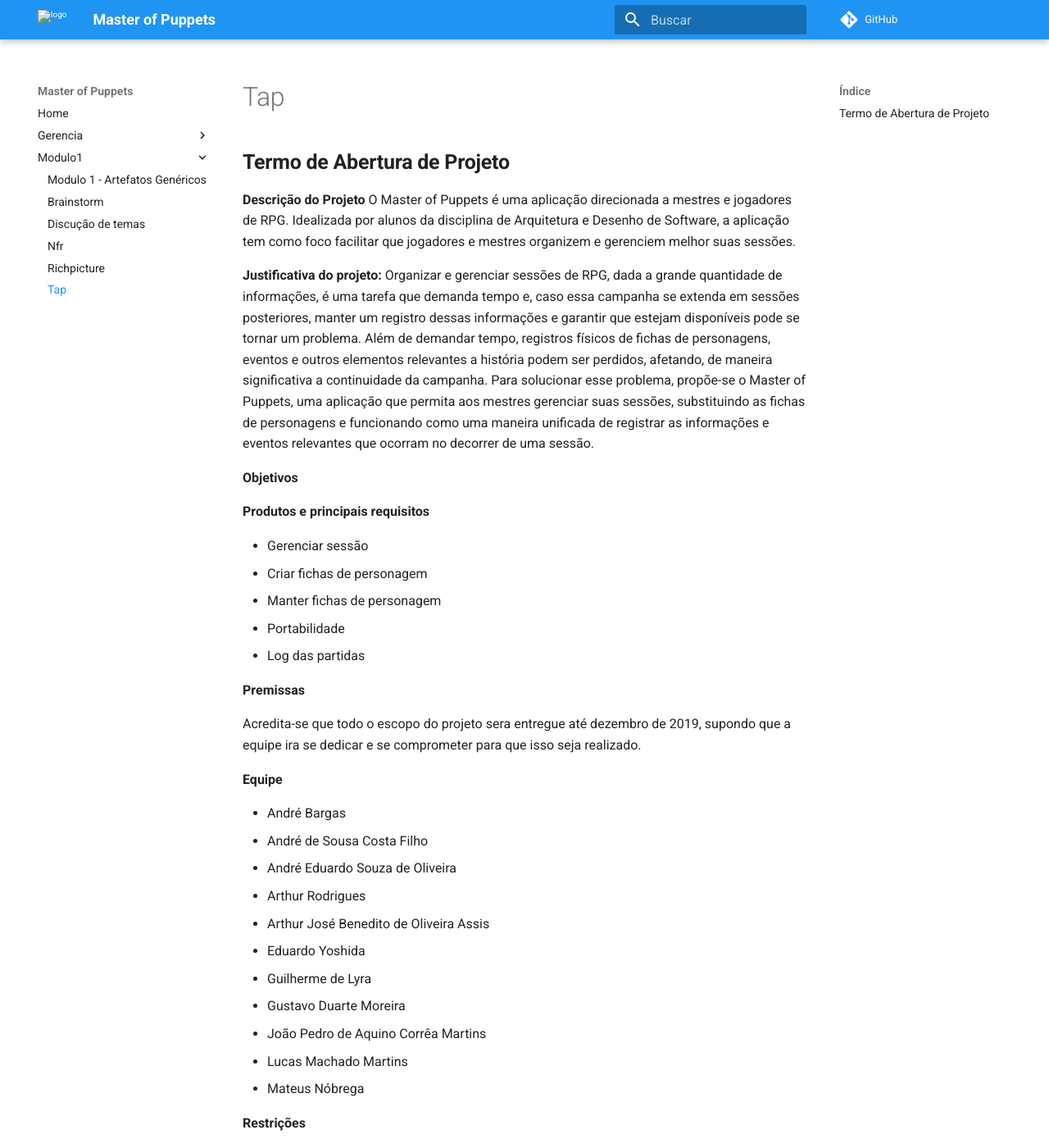
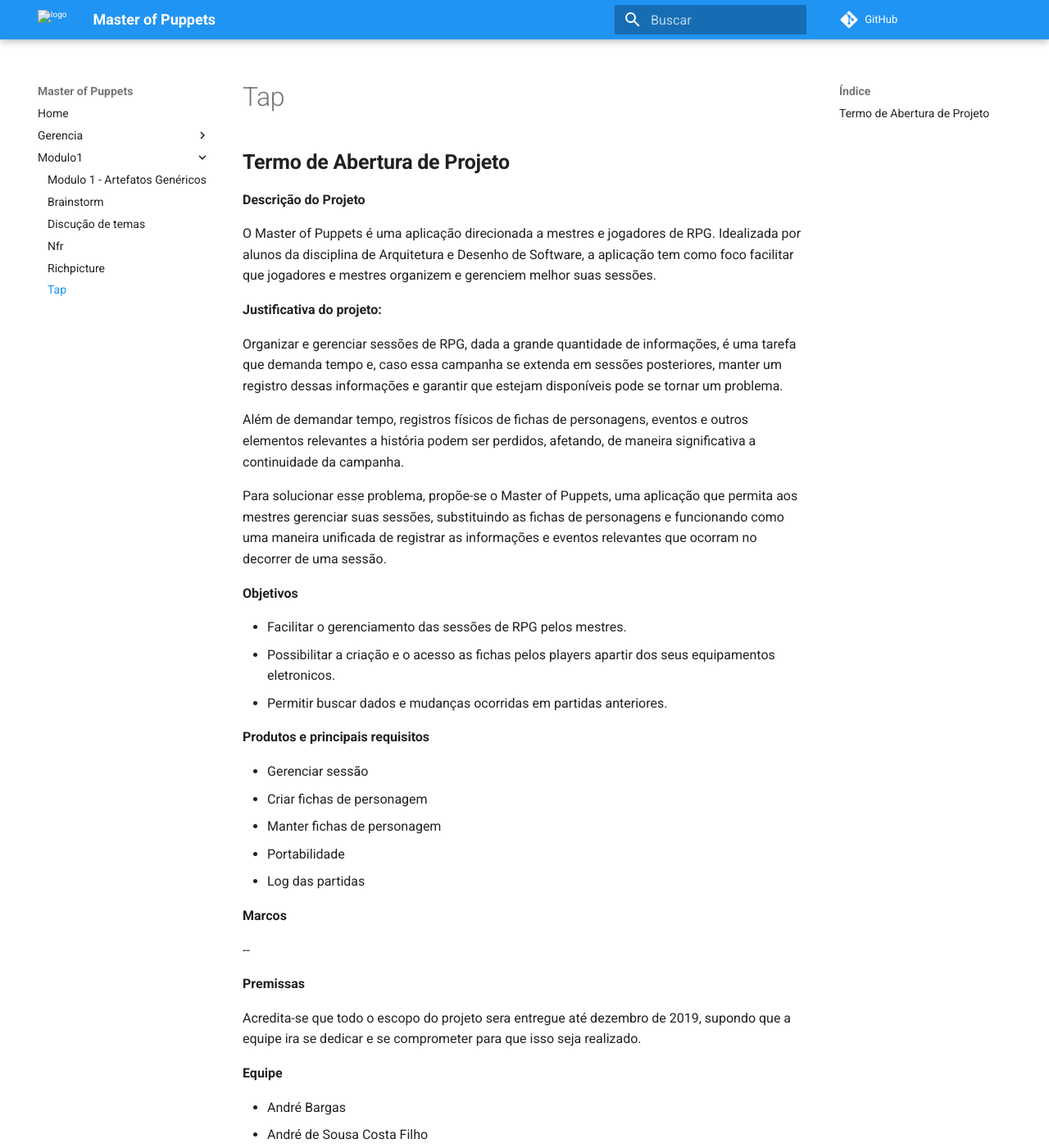
Before and after one commit to desenho-de-software-2019-02/Documentation, an MkDocs documentation site: the page built from docs/modulo1/tap.md, in a window 1280 px wide and 1400 px high. Shown: the whole window at 82% size. Built offline with MkDocs 1.6.1 and Material for MkDocs 9.7.7, drawn with Linux system fonts in a browser that asks for light colours; comment, search, counter and statistics services are not loaded; some of the changed lines change nothing that is shown; some of the changed text lies outside the part shown.

Commit message:
Melhorando TAP

```diff
--- a/docs/modulo1/tap.md
+++ b/docs/modulo1/tap.md
@@ -1,14 +1,22 @@
 ## **Termo de Abertura de Projeto**
 
 **Descrição do Projeto**
+
 O Master of Puppets é uma aplicação direcionada a mestres e jogadores de RPG. Idealizada por alunos da disciplina de Arquitetura e Desenho de Software, a aplicação tem como foco facilitar que jogadores e mestres organizem e gerenciem melhor suas sessões.
 
 **Justificativa do projeto:**
+
 Organizar e gerenciar sessões de RPG, dada a grande quantidade de informações, é uma tarefa que demanda tempo e, caso essa campanha se extenda em sessões posteriores, manter um registro dessas informações e garantir que estejam disponíveis pode se tornar um problema.
+
 Além de demandar tempo, registros físicos de fichas de personagens, eventos e outros elementos relevantes a história podem ser perdidos, afetando, de maneira significativa a continuidade da campanha.
+
 Para solucionar esse problema, propõe-se o Master of Puppets, uma aplicação que permita aos mestres gerenciar suas sessões, substituindo as fichas de personagens e funcionando como uma maneira unificada de registrar as informações e eventos relevantes que ocorram no decorrer de uma sessão.
 
 **Objetivos**
+
+* Facilitar o gerenciamento das sessões de RPG pelos mestres.
+* Possibilitar a criação e o acesso as fichas pelos players apartir dos seus equipamentos eletronicos.
+* Permitir buscar dados e mudanças ocorridas em partidas anteriores.
 
 **Produtos e principais requisitos**
 
@@ -17,6 +25,10 @@
 * Manter fichas de personagem
 * Portabilidade
 * Log das partidas
+
+**Marcos**
+
+--
 
 **Premissas**
 
@@ -36,18 +48,38 @@
 * Lucas Machado Martins
 * Mateus Nóbrega
 
+**Stakeholders**
+
+* Equipe
+* Jogadores de RPG
+* Professora Milene
+* Entusiastas dos games
+
 **Restrições**
 
+* Todo o projeto deve estar pronto até dezembro de 2019.
+* E necessário implentar alguns determinados padrões de projeto.
 
 **Riscos**
 
-| Riscos                                            | Impacto                                 | Medidas Preventivas                                                                                                                                    |
-|---------------------------------------------------|-----------------------------------------|--------------------------------------------------------------------------------------------------------------------------------------------------------|
-| Equipe muito grande dado o contexto da disciplina | Dificuldade na gerência da equipe       |  Dividir a equipe em tribos menores                                                                                                                    |
-| Membros da equipe abandonarem a disciplina        |  Sobrecarga dos membros restantes       |   Evitar que fatores internos possam causar abandono por parte de membros da equipe.                                                                   |
-| Tribos desalinhadas entre si                      | Entrega do produto pode ser prejudicada | Definir uma gerência central, responsável por acompanhar as tribos e mantê-las alinhadas tanto em relação a visão de produto quanto ao desenvolvimento |
-| Falta de comunicação                              | Dificuldade na gerência da equipe       |  Definir rituais e ferramentas de comunicação. Criar uma cultura de troca de informações e comunicação dentro da equipe.                               |
+| Riscos | Impacto | Medidas Preventivas                                                                                                                                    |
+|--|--|--|
+| Equipe muito grande dado o contexto da disciplina | Dificuldade na gerência da equipe       |  Dividir a equipe em tribos menores|
+| Membros da equipe abandonarem a disciplina|  Sobrecarga dos membros restantes       |   Evitar que fatores internos possam causar abandono por parte de membros da equipe.|
+| Tribos desalinhadas entre si | Entrega do produto pode ser prejudicada | Definir uma gerência central, responsável por acompanhar as tribos e mantê-las alinhadas tanto em relação a visão de produto quanto ao desenvolvimento |
+| Falta de comunicação | Dificuldade na gerência da equipe |  Definir rituais e ferramentas de comunicação. Criar uma cultura de troca de informações e comunicação dentro da equipe.|
+|Falta de disponibilidade dos membros da equipe|Falhas nas nas entregas| Estabelecer uma boa comunicação com a equipe e planjar bem as sprints|
+|Integração das partes feitas pelas duas frentes|O projeto não se fazer tudo oque foi planejado|Alocar um membro da equipe que tem como principal responsabilidade fazer a integração |
 
 **Orçamento**
 
 Projeto feito a principio sem orçamento
+
+
+|**Objeto**|**Termo de Abertura de Prjeto - TAP**|
+|--|--|
+|**Versões anteriores**| - |
+|**Versão**| 1.0 |
+|**Autores**|Lucas Machado<br>Eduardo Yoshida|
+| **Descrição** | Criação do termo de abertura de projeto **Master of Puppets** |
+| **Data** | 01/09/2019 |
```
